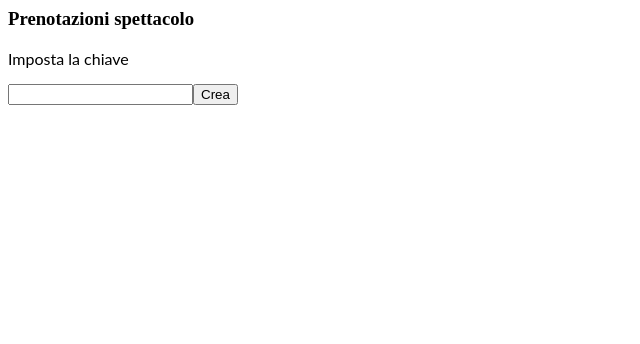
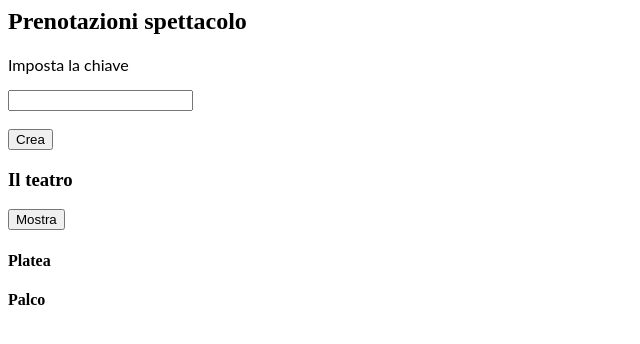
Before and after one commit to edcher/prova1, an Angular app: page / in a window 1280 px wide. Shown: the top 344 px of the page, without its empty margins (0-640 px from the left). Built offline with nearby package versions, Linux system fonts and the light colour scheme.

Commit message:
3 files modified

```diff
--- a/src/app/app.component.html
+++ b/src/app/app.component.html
@@ -1,4 +1,14 @@
-<h3> {{ title }} </h3>
+<h2> {{ title }} </h2>
 <p> Imposta la chiave </p>
 <input >
+<br><br>
 <button (click)="creaSpettacolo()">Crea</button>
+<h3> Il teatro </h3>
+<button (click)="cercaSpettacolo()">Mostra</button>
+<h4> Platea </h4>
+<div *ngFor="let fila of platea; let i = index">
+  <button *ngFor="let posto of fila; let j = index" >
+    P - {{i + 1}} - {{j + 1}}
+</button>
+</div>
+<h4> Palco </h4>
--- a/src/app/app.component.ts
+++ b/src/app/app.component.ts
@@ -1,4 +1,4 @@
-import { Component, VERSION } from '@angular/core';
+import { Component, Output, EventEmitter } from '@angular/core';
 import { TeatroService } from './teatro.service';
 
 class Teatro {
@@ -15,15 +15,43 @@ class Teatro {
   templateUrl: './app.component.html',
   styleUrls: [ './app.component.css' ]
 })
+
 export class AppComponent  {
+  @Output() new_teatro_event = new EventEmitter<string>();
   title: string = 'Prenotazioni spettacolo';
   spettacolo: Teatro;
+  platea: any[] = [];
+  palco: any[] = [];
   constructor(private service: TeatroService) { }
+
   creaSpettacolo(){
     this.spettacolo = new Teatro(7,10,4,6);
     this.service.setSpettacolo("c484205d", this.spettacolo).subscribe({
-      next: ( x: any ) => console.log("Lo spettacolo è stato creato"),
+      //next: ( x: any ) => console.log("Lo spettacolo è stato creato"),
+      next: ( x: any ) => {
+        this.new_teatro_event.emit("c484205d");
+        console.log("Lo spettacolo è stato creato");
+      },
       error: err => console.error('Observer got an error: ' + JSON.stringify(err))
     })
   }
+
+  cercaSpettacolo(){
+    const key = "c484205d";
+    this.service.getSpettacolo(key).subscribe({
+      next: (x: any) => {
+      const spettacolo = JSON.parse(x);
+      console.log(spettacolo);
+      console.log(spettacolo.palco);
+      console.log(spettacolo.platea);
+      this.platea = spettacolo.platea;
+      this.palco = spettacolo.palco;
+      },
+      error: err => console.error('Observer got an error: ' + JSON.stringify(err))
+    })
+  }
+
+  mostraPalcoscenico(platea: any, palco: any){
+
+  }
 }
--- a/src/app/teatro.service.ts
+++ b/src/app/teatro.service.ts
@@ -4,7 +4,7 @@ import { HttpClient } from "@angular/common/http";
 
 @Injectable()
 export class TeatroService {
-  URL: string = "https://eu-central-1.aws.data.mongodb-api.com/app/kvaas-giwjg/endpoint";
+  URL: string = "https://eu-central-1.aws.data.mongodb-api.com/app/kvaas-giwjg/endpoint/";
   secret: string = "ssw2022";
 
   constructor(private http: HttpClient) { }
```
